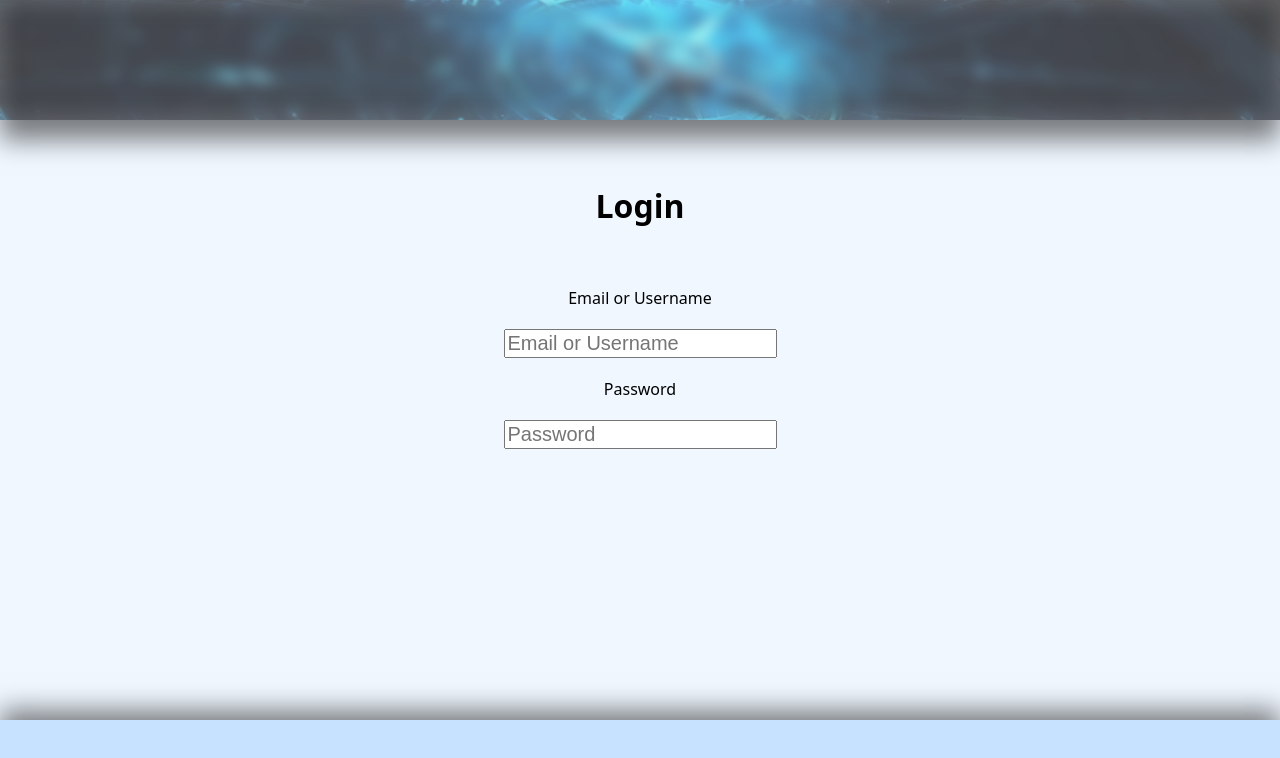
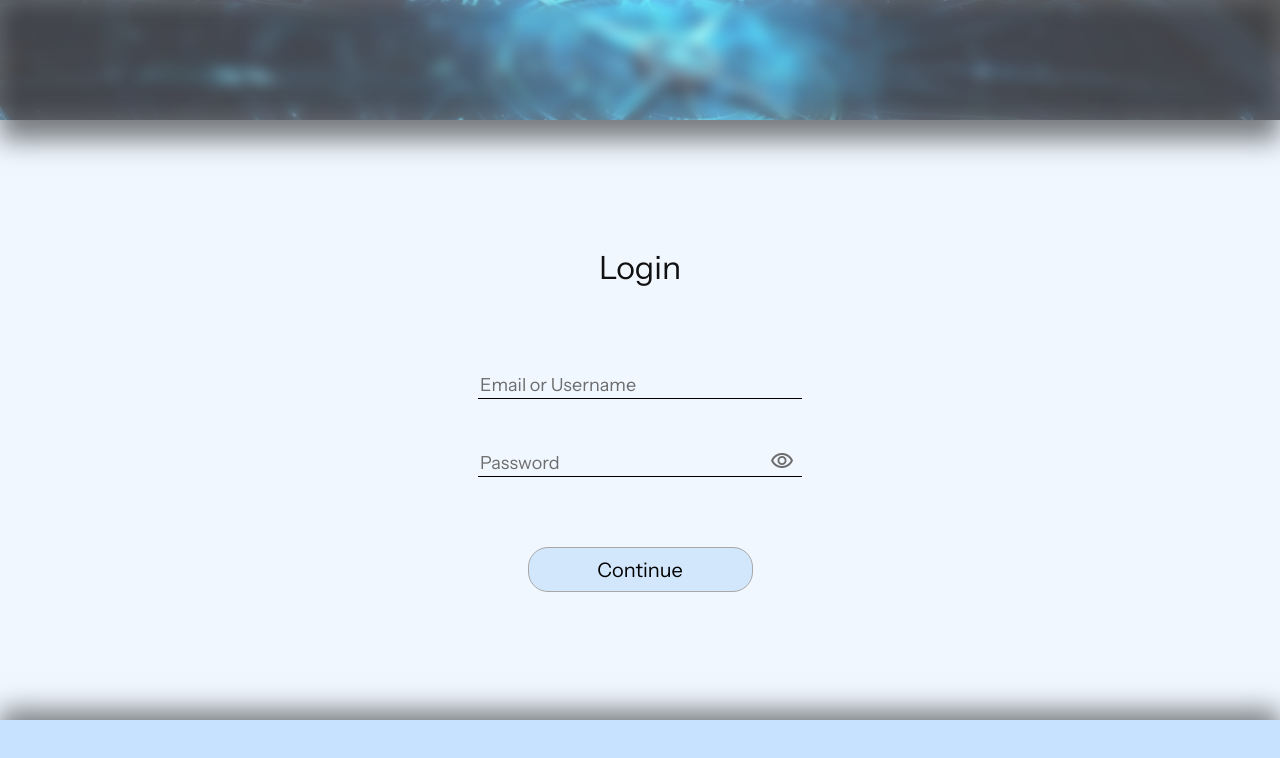
Before and after one commit to CourseCompass-ECE/course-compass, a React (Vite) app in the folder frontend/: page /login in a window 1280 px wide. Shown: the top 758 px of the page. Built offline with nearby package versions, Linux system fonts and the light colour scheme; a web font is replaced by a local one.

Commit message:
Implement styling of login page, implement form logic to retrieve username/email & password on form submit, implement frontend validation by displaying error if no username/email or password is entered

```diff
--- a/frontend/src/App.css
+++ b/frontend/src/App.css
@@ -31,18 +31,87 @@ footer {
 
 .login-form {
   margin: 0;
+  height: 100%;
   display: flex;
   flex-direction: column;
   gap: 20px;
   align-items: center;
+  justify-content: center;
 }
 
 .login-form-title {
-  margin: 0 0 5vh 0;
-  padding-top: 8vh;
+  margin: 0 0 8vh 0;
   font-size: var(--subtitle-size);
+  font-family: var(--header-font);
+  color: var(--main-color);
+  font-weight: normal;
+}
+
+.login-password-container {
+  position: relative;
+}
+
+.login-password-eye-icon {
+  position: absolute;
+  right: 8px;
+  padding-left: 5px;
+  cursor: pointer;
+  color: var(--dark-gray);
+  font-size: var(--icon-med);
+  background-color: var(--background-light);
+}
+
+.login-password-eye-icon.material-symbols-outlined:hover {
+  color: var(--sub-color);
+  font-variation-settings: "FILL" 100;
+}
+
+.text-input-container {
+  display: flex;
+  flex-direction: column;
 }
 
 .text-input {
+  font-size: var(--large-text-size);
+  font-family: var(--header-font);
+  border: none;
+  width: 25vw;
+  height: 25px;
+  margin-bottom: 30px;
+  border-bottom: 1px solid black;
+  background-color: var(--background-light);
+}
+
+.text-input::placeholder {
+  color: var(--dark-gray);
+}
+
+.text-input:focus {
+  outline: none;
+  border-bottom: 2px solid black;
+}
+
+.text-input-error {
+  position: absolute;
+  margin: 32px 0 0 5px;
+  font-size: var(--small-text-size);
+  color: var(--error-red);
+  font-weight: 600;
+}
+
+.form-btn {
+  width: 225px;
+  height: 45px;
+  margin-top: 20px;
+  border-radius: 20px;
   font-size: var(--subheader-size);
+  font-family: var(--header-font);
+  background-color: var(--background-mixed);
+  border: 1px solid var(--gray);
+  cursor: pointer;
 }
+
+.form-btn:hover {
+  border-width: 2px;
+  background-color: var(--background-darker);
+}
--- a/frontend/src/components/Login.jsx
+++ b/frontend/src/components/Login.jsx
@@ -2,29 +2,66 @@ import { useState } from "react";
 
 const Login = () => {
   const [emailUsername, setEmailUsername] = useState("");
+  const [emailUsernameError, setEmailUsernameError] = useState("");
   const [password, setPassword] = useState("");
+  const [passwordError, setPasswordError] = useState("");
+  const [isPasswordVisible, setIsPasswordVisible] = useState(false);
+
+  const EMAIL_USERNAME_EMPTY_ERROR = "Email or username is required";
+  const PASSWORD_EMPTY_ERROR = "Password is required";
+
+  const login = (event) => {
+    event.preventDefault();
+    setEmailUsernameError("");
+    setPasswordError("");
+
+    if (!emailUsername) {
+      setEmailUsernameError(EMAIL_USERNAME_EMPTY_ERROR);
+      return;
+    } else if (!password) {
+      setPasswordError(PASSWORD_EMPTY_ERROR);
+      return;
+    }
+  };
 
   return (
-    <form className="login-form">
+    <form className="login-form" onSubmit={(event) => login(event)}>
       <h1 className="login-form-title">Login</h1>
-      <label htmlFor="email-username">Email or Username</label>
+      <div className="text-input-container">
         <input
-        id="email-username"
           type="text"
           className="text-input"
           placeholder="Email or Username"
           value={emailUsername}
+          maxLength={254}
           onChange={(event) => setEmailUsername(event.target.value)}
         />
-      <label htmlFor="password">Password</label>
+        <span className="text-input-error">{emailUsernameError}</span>
+      </div>
+
+      <div className="text-input-container">
+        <div className="login-password-container">
           <input
-        id="password"
-        type="text"
+            type={isPasswordVisible ? "text" : "password"}
             className="text-input"
             placeholder="Password"
             value={password}
+            maxLength={30}
             onChange={(event) => setPassword(event.target.value)}
           />
+          <span
+            class="material-symbols-outlined login-password-eye-icon"
+            onClick={() => setIsPasswordVisible(!isPasswordVisible)}
+          >
+            {isPasswordVisible ? "visibility_off" : "visibility"}
+          </span>
+        </div>
+        <span className="text-input-error">{passwordError}</span>
+      </div>
+
+      <button type="submit" className="form-btn">
+        Continue
+      </button>
     </form>
   );
 };
--- a/frontend/src/index.css
+++ b/frontend/src/index.css
@@ -4,7 +4,7 @@
   text-rendering: optimizeLegibility;
 
   --title-font: "Poppins", sans-serif;
-  --subtitle-font: "Playfair Display", serif;;
+  --subtitle-font: "Playfair Display", serif;
   --header-font: "Instrument Sans", sans-serif;
   --text-font: "Amiko", sans-serif;
 
@@ -12,14 +12,23 @@
   --subtitle-size: 32px;
   --header-size: 28px;
   --subheader-size: 20px;
-  --text-size: 16px;
+  --large-text-size: 18px;
+  --med-text-size: 16px;
   --small-text-size: 12px;
 
+  --icon-med: 24px;
+
   --background-light: #F0F7FF;
-  --background-mixed: #dbeafa;
+  --background-mixed: #d3e7fc;
   --background-darker: #c6e2ff;
+  --background-neutral-light: #e8e8e8;
+
   --main-color: #101010;
   --sub-color: #252525;
+  --dark-gray: #6d6d6d;
+  --gray: #a9a8a8;
+  --light-gray: #d9d9d9;
+  --error-red: rgb(178, 47, 47);
 }
 
 body {
```
Lines whose indentation alone changed are shown as unchanged.
